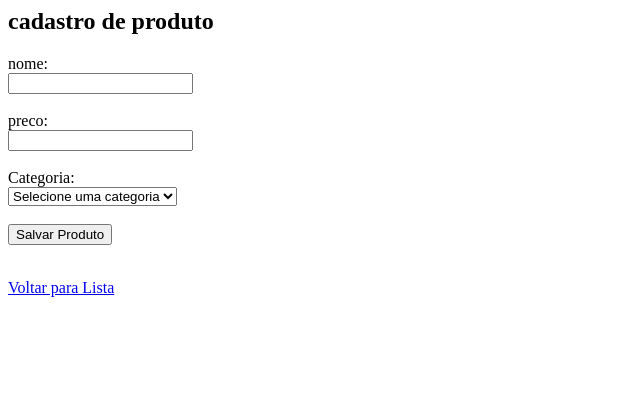
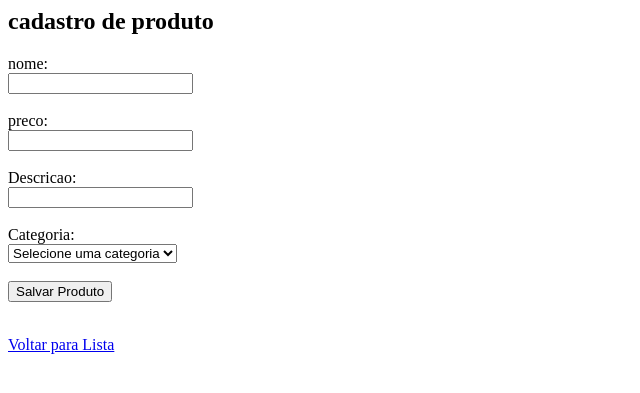
Before and after one commit to luisbeni2007/Projeto-ICS, a PHP site: page /cadastro.php in a window 1280 px wide. Shown: the top 393 px of the page, without its empty margins (0-640 px from the left). Run offline with PHP 8.4, Linux system fonts and the light colour scheme; data comes from the database, SQL or seed files in the repository.

Commit message:
Add descricao input field to cadastro form

```diff
--- a/site-backend/cadastro.php
+++ b/site-backend/cadastro.php
@@ -11,6 +11,9 @@
 
         preco: <br>
         <input type="text" name="preco" required> <br><br>
+
+        Descricao: <br>
+        <input type="text" name="descricao"><br><br>
 
         Categoria: <br>
         <select name="id_categoria" required>
```
